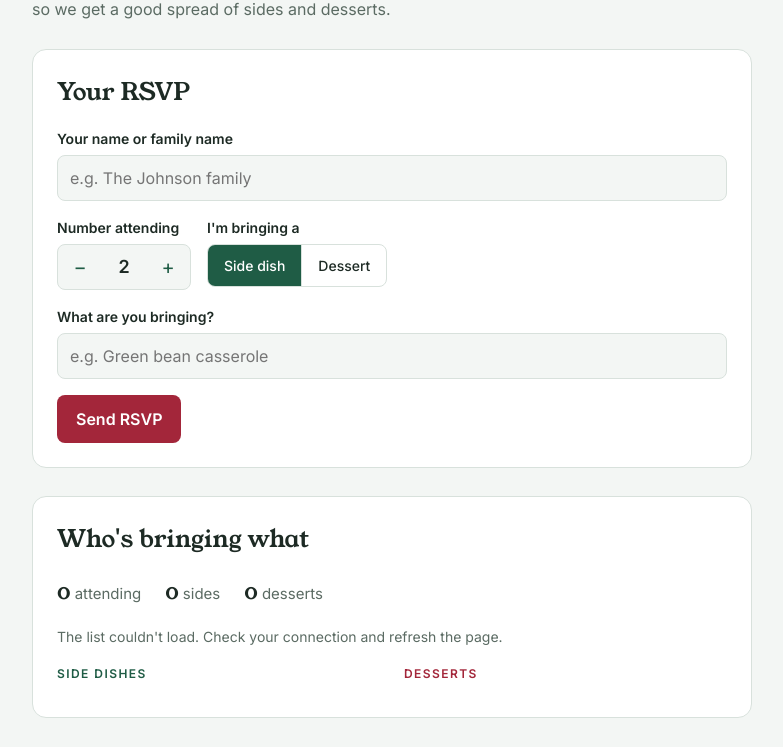
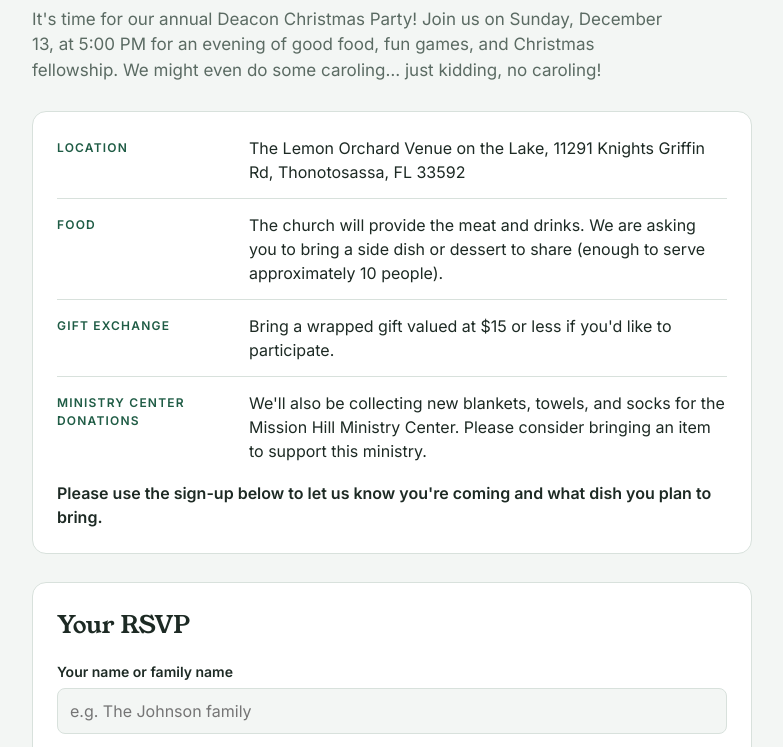
Before and after one commit to davetheyuppie/deacon-christmas-rsvp, an Astro site: page / in a window 1280 px wide. Shown: the part 169-916 px from the top of the page, without its empty margins (248-1031 px from the left). Built offline with nearby package versions, Linux system fonts and the light colour scheme; Astro itself is replaced by a stand-in of ours; no server answers.

Commit message:
Add party intro and details above the sign-up form
Co-Authored-By: Claude Opus 5.5 <noreply@anthropic.com>

```diff
--- a/src/config.ts
+++ b/src/config.ts
@@ -4,10 +4,34 @@
 export const SCRIPT_URL = 'https://script.google.com/macros/s/AKfycby9fylkbfAg4geGe-4SrFkYORYHGap-Wmm0Y0sFEs3TQVsM7KTL7vw8GjdvdPm2VAf_Rg/exec';
 
 export const EVENT = {
-  title: "Deacons' Christmas Party",
-  /** Leave any of these empty to hide them. */
-  date: '',
-  time: '',
-  place: '',
-  note: "Let us know how many are coming and what you're bringing. Check the list first so we get a good spread of sides and desserts.",
+  title: 'Deacon Christmas Party',
+  /** Shown in the highlighted line under the title. Leave any empty to hide it. */
+  date: 'Sunday, December 13',
+  time: '5:00 PM',
+  place: 'The Lemon Orchard Venue on the Lake',
+
+  intro:
+    "It's time for our annual Deacon Christmas Party! Join us on Sunday, December 13, at 5:00 PM for an evening of good food, fun games, and Christmas fellowship. We might even do some caroling… just kidding, no caroling!",
+
+  details: [
+    {
+      label: 'Location',
+      text: 'The Lemon Orchard Venue on the Lake, 11291 Knights Griffin Rd, Thonotosassa, FL 33592',
+    },
+    {
+      label: 'Food',
+      text: 'The church will provide the meat and drinks. We are asking you to bring a side dish or dessert to share (enough to serve approximately 10 people).',
+    },
+    {
+      label: 'Gift exchange',
+      text: "Bring a wrapped gift valued at $15 or less if you'd like to participate.",
+    },
+    {
+      label: 'Ministry Center donations',
+      text: "We'll also be collecting new blankets, towels, and socks for the Mission Hill Ministry Center. Please consider bringing an item to support this ministry.",
+    },
+  ],
+
+  signupNote: "Please use the sign-up below to let us know you're coming and what dish you plan to bring.",
+  closing: 'We look forward to celebrating Christmas together and enjoying a great evening of fellowship!',
 };
--- a/src/pages/index.astro
+++ b/src/pages/index.astro
@@ -21,8 +21,20 @@ const details = [EVENT.date, EVENT.time, EVENT.place].filter(Boolean);
         <div class="eyebrow">Potluck sign-up</div>
         <h1>{EVENT.title}</h1>
         {details.length > 0 && <p class="details">{details.join(' · ')}</p>}
-        <p class="lede">{EVENT.note}</p>
+        <p class="lede">{EVENT.intro}</p>
       </header>
+
+      <section class="card info" aria-label="Party details">
+        <dl class="info-list">
+          {EVENT.details.map((d) => (
+            <div class="info-item">
+              <dt>{d.label}</dt>
+              <dd>{d.text}</dd>
+            </div>
+          ))}
+        </dl>
+        <p class="signup-note">{EVENT.signupNote}</p>
+      </section>
 
       <div class="notice" id="demo" hidden>
         Preview mode: the list below is sample data and RSVPs aren't saved. Add the Apps Script URL to <code>src/config.ts</code> to go live.
@@ -93,6 +105,8 @@ const details = [EVENT.date, EVENT.time, EVENT.place].filter(Boolean);
           </div>
         </div>
       </section>
+
+      <p class="closing">{EVENT.closing}</p>
     </main>
 
     <script>
@@ -341,7 +355,15 @@ const details = [EVENT.date, EVENT.time, EVENT.place].filter(Boolean);
       .eyebrow { font-size: 12px; letter-spacing: .12em; text-transform: uppercase; color: var(--pine); font-weight: 600; }
       h1 { font-family: var(--font-display); font-weight: 400; font-size: clamp(32px, 7vw, 48px); line-height: 1.08; margin: 0; text-wrap: balance; }
       .details { margin: 0; font-weight: 600; color: var(--berry); }
-      .lede { color: var(--muted); margin: 0; max-width: 60ch; }
+      .lede { color: var(--muted); margin: 0; max-width: 60ch; font-size: 17px; }
+      .info-list { margin: 0; display: grid; gap: 14px; }
+      .info-item { display: grid; grid-template-columns: 11rem 1fr; gap: 4px 16px; padding-top: 14px; border-top: 1px solid var(--line); }
+      .info-item:first-child { border-top: 0; padding-top: 0; }
+      .info-item dt { font-size: 12px; letter-spacing: .1em; text-transform: uppercase; font-weight: 600; color: var(--pine); padding-top: 3px; }
+      .info-item dd { margin: 0; min-width: 0; overflow-wrap: anywhere; }
+      @media (max-width: 560px) { .info-item { grid-template-columns: 1fr; } }
+      .signup-note { margin: 0; font-weight: 600; }
+      .closing { margin: 0; text-align: center; font-family: var(--font-display); font-size: 19px; color: var(--muted); text-wrap: balance; }
       .notice { background: var(--warn-bg); color: var(--warn-fg); border-radius: 10px; padding: 14px 16px; font-size: 15px; }
       .card { background: var(--surface); border: 1px solid var(--line); border-radius: 14px; padding: 24px; display: grid; gap: 18px; }
       h2 { font-family: var(--font-display); font-weight: 400; font-size: 24px; margin: 0; }
```
